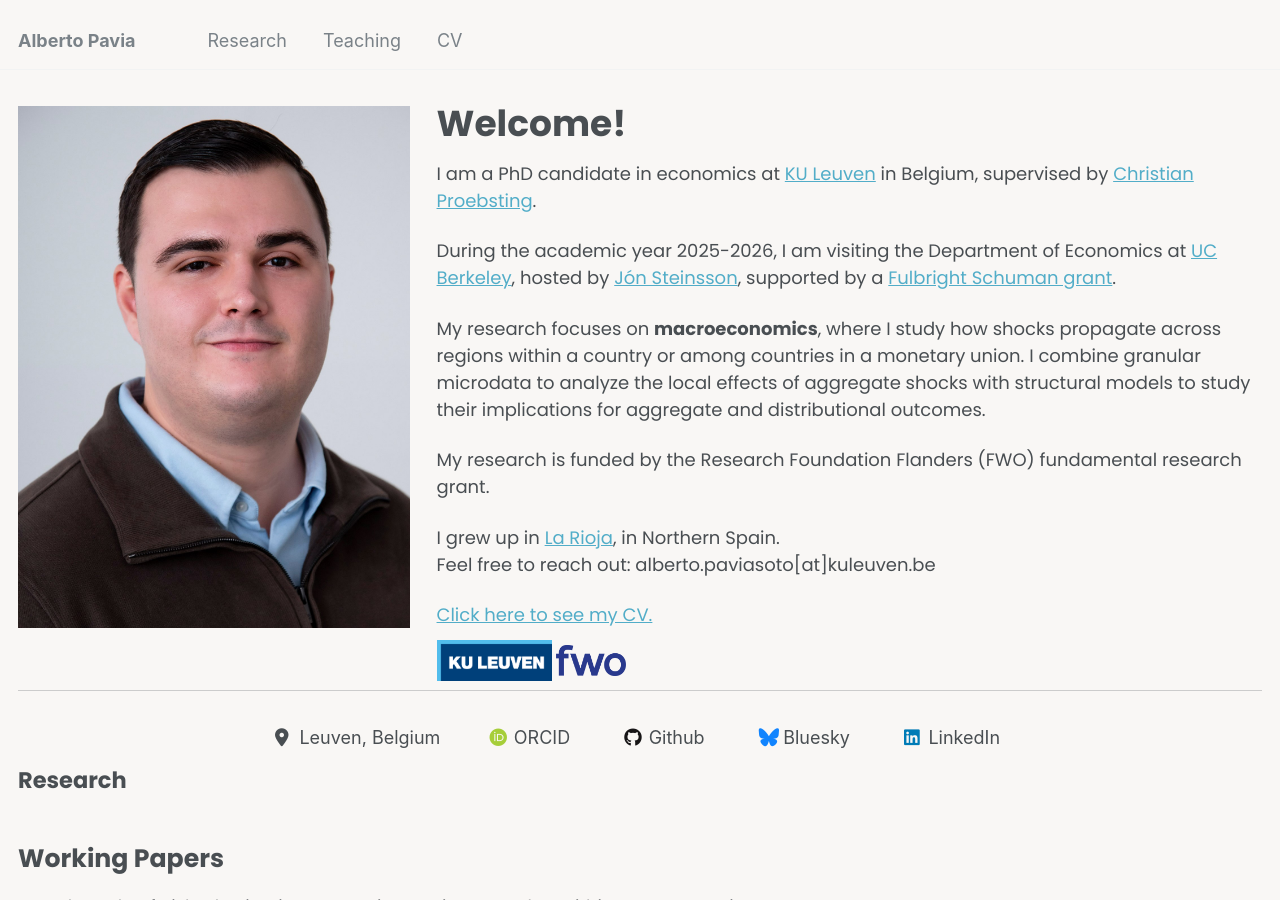
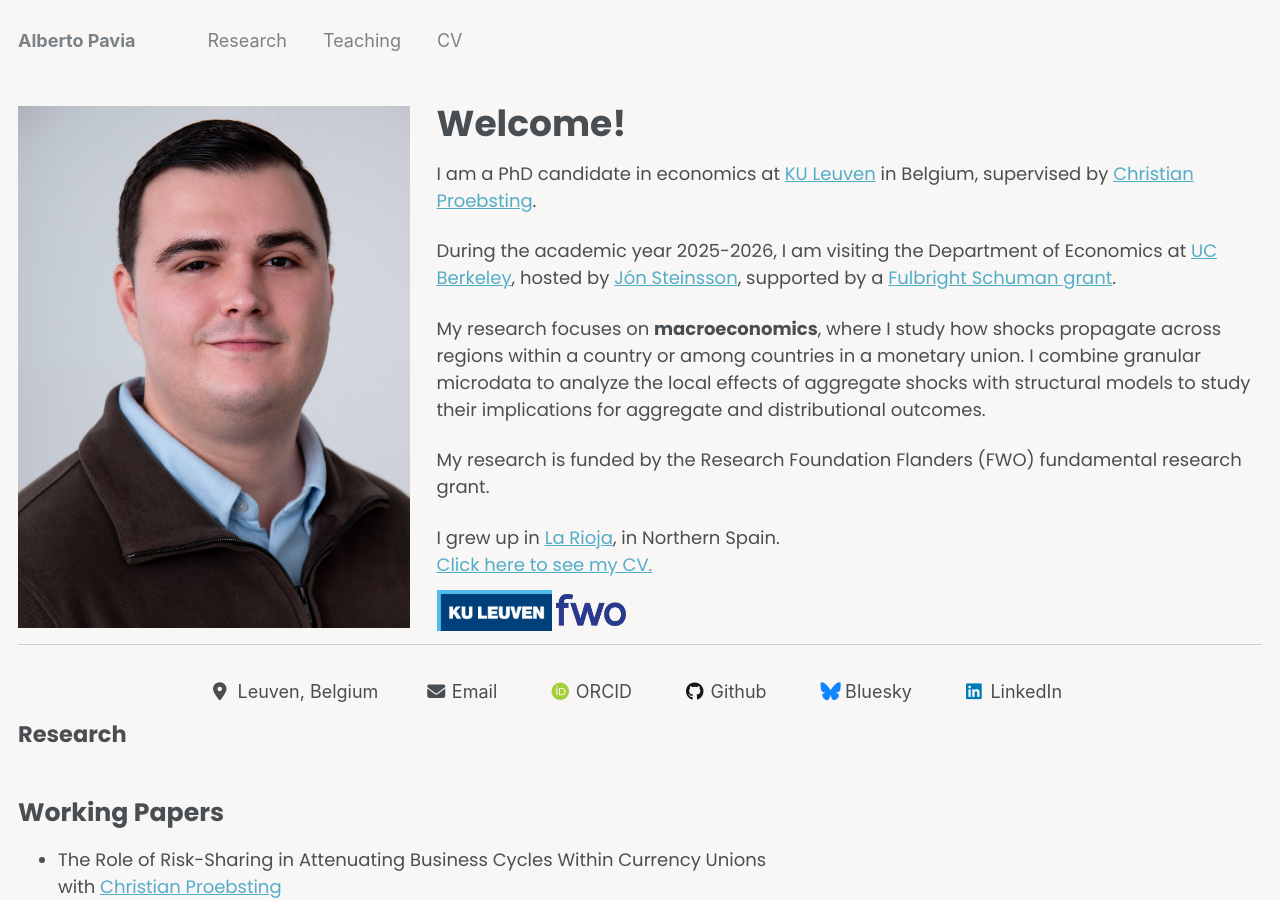
Before and after one commit to apaviasoto/apaviasoto.github.io, a Jekyll site: the page built from _pages/about.html, in a window 1280 px wide and 900 px high. Built offline with Jekyll 4.4.1, drawn with Linux system fonts in a browser that asks for light colours; some web fonts are replaced; some of the changed lines change nothing that is shown.

Commit message:
Revert "encript mail"
This reverts commit 67b04f51d4db2695bdab7904a4ad018f53ec3b53.

```diff
--- a/_config.yml
+++ b/_config.yml
@@ -28,7 +28,7 @@ author:
   location         : "Leuven, Belgium"
   #employer         : "Red Brick University"
   uri              : # URL
-  email            :  # removed to avoid crawlable mailto
+  email            : "alberto.paviasoto@kuleuven.be"
 
   # Academic websites
   arxiv            : # URL - Update with the correct link to your profile
--- a/_pages/about.html
+++ b/_pages/about.html
@@ -149,11 +149,6 @@ header{display: none;}
 
 <p class="origin-text">I grew up in <a href="https://www.spain.info/en/region/la-rioja/">La Rioja</a>, in Northern Spain.</p>
 
-<p>Feel free to reach out:
-  <span class="email-obf"
-        data-u="alberto" data-s="paviasoto" data-d="kuleuven" data-t="be"
-        role="link" tabindex="0">alberto.paviasoto[at]kuleuven.be</span>
-</p>
 
 <p class="link-cv-text"><a href="images/paviasoto_academic_cv.pdf">Click here to see my CV.</a></p>
 
@@ -169,56 +164,7 @@ header{display: none;}
 
 <div class="portfolio-contact">
   {% include author-urls.html %}
-  <!-- email icon injected via JS to avoid exposing address in static HTML -->
 </div>
-
-<script>
-  (function () {
-    document.addEventListener('DOMContentLoaded', function () {
-      var list = document.querySelector('.author__urls');
-      if (!list) return;
-
-      // Create icon identical to theme output
-      var li = document.createElement('li');
-      var a = document.createElement('a');
-      a.href = '#';
-      a.title = 'Email';
-      a.className = 'js-email';
-      a.rel = 'nofollow noopener';
-      a.setAttribute('aria-label', 'Email');
-      // address parts (kept out of static HTML as a single string)
-      a.dataset.u = 'alberto';
-      a.dataset.s = 'paviasoto';
-      a.dataset.d = 'kuleuven';
-      a.dataset.t = 'be';
-
-      var i = document.createElement('i');
-      i.className = 'fas fa-fw fa-envelope';
-      i.setAttribute('aria-hidden', 'true');
-
-      var span = document.createElement('span');
-      span.className = 'label';
-      span.textContent = 'Email';
-
-      a.appendChild(i);
-      a.appendChild(span);
-      li.appendChild(a);
-      list.appendChild(li);
-    });
-
-    function build(el) {
-      return el.dataset.u + '.' + el.dataset.s + '@' + el.dataset.d + '.' + el.dataset.t;
-    }
-
-    // Open mail client on click without exposing address in DOM
-    document.addEventListener('click', function (e) {
-      var el = e.target.closest('.js-email');
-      if (!el) return;
-      e.preventDefault();
-      window.location.href = 'mailto:' + build(el);
-    });
-  })();
-</script>
 
 
 </div>
```
